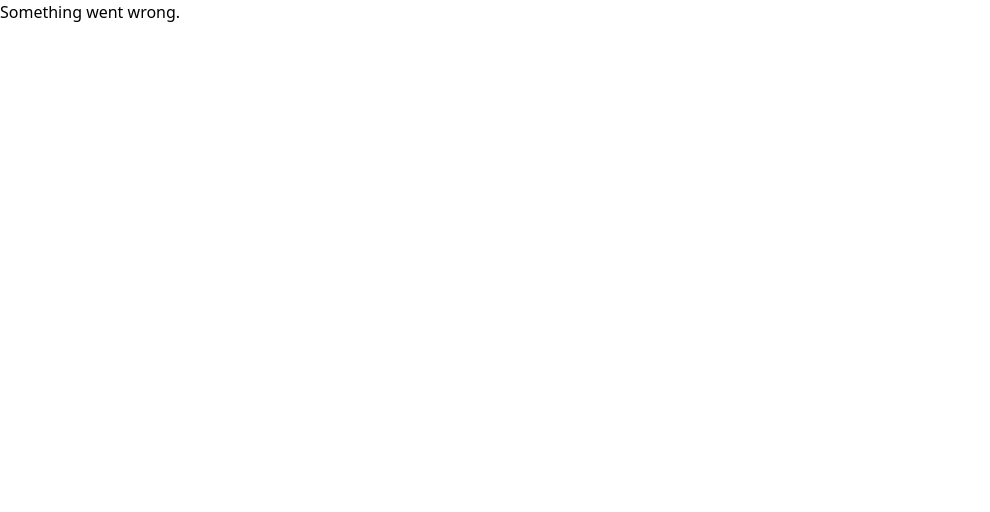
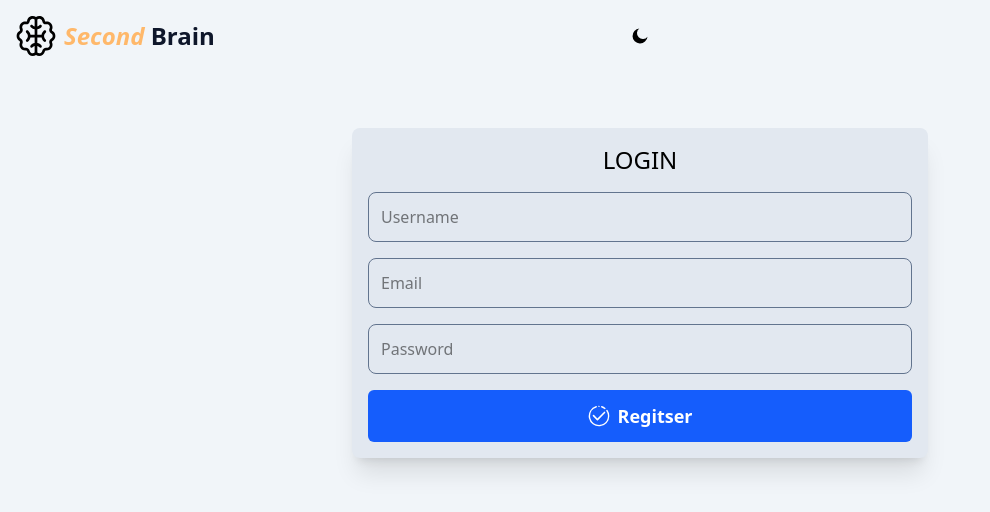
Before and after one commit to SMGhulam29091993/Second-Brain-Frontend, a React (Vite) app: page /register in a window 1280 px wide. Shown: the top 512 px of the page, without its empty margins (0-990 px from the left). Built offline with nearby package versions, Linux system fonts and the light colour scheme.

Commit message:
feat: added a signup page component

```diff
--- a/src/page/signup.tsx
+++ b/src/page/signup.tsx
@@ -0,0 +1,49 @@
+import { Button } from '../component/ui/button';
+import { LoginLayout } from '../component/ui/loginLayout';
+import { SubmitIcon } from '../icons/SubmitIcon';
+
+const RegisterPage = () => {
+    const onChangeHandler = (e: React.ChangeEvent<HTMLInputElement>) => {};
+    const handleSubmit = async () => {
+        // Handle form submission logic here
+    };
+    return (
+        <>
+            <div className="my-14 flex flex-col items-center bg-slate-200 dark:bg-slate-600 rounded-lg p-4 shadow-xl w-72 md:w-xl gap-4 text-black dark:text-slate-100">
+                <h2 className="text-2xl font-medium">LOGIN</h2>
+                <input
+                    type="text"
+                    id="username"
+                    placeholder="Username"
+                    className="outline-none border border-slate-500 p-3 rounded-lg w-full"
+                    onChange={onChangeHandler}
+                />
+                <input
+                    type="email"
+                    id="email"
+                    placeholder="Email"
+                    className="outline-none border border-slate-500 p-3 rounded-lg w-full"
+                    onChange={onChangeHandler}
+                />
+                <input
+                    type="password"
+                    id="password"
+                    placeholder="Password"
+                    className="outline-none border border-slate-500 p-3 rounded-lg w-full"
+                    onChange={onChangeHandler}
+                />
+                <Button
+                    variants="primary"
+                    text="Regitser"
+                    startIcon={<SubmitIcon />}
+                    size="lg"
+                    fullWidth={true}
+                    // loading={loading}
+                    onClick={handleSubmit}
+                />
+            </div>
+        </>
+    );
+};
+
+export default LoginLayout(RegisterPage);
```
